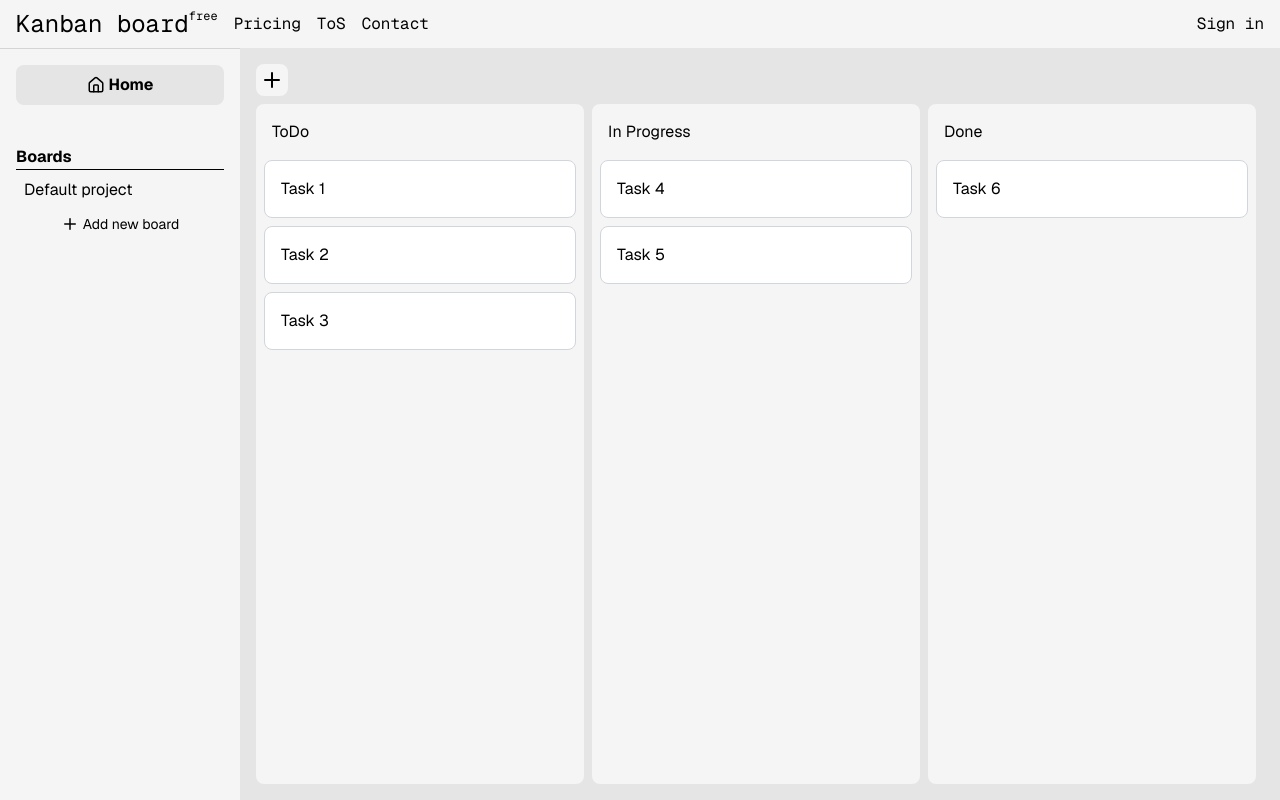
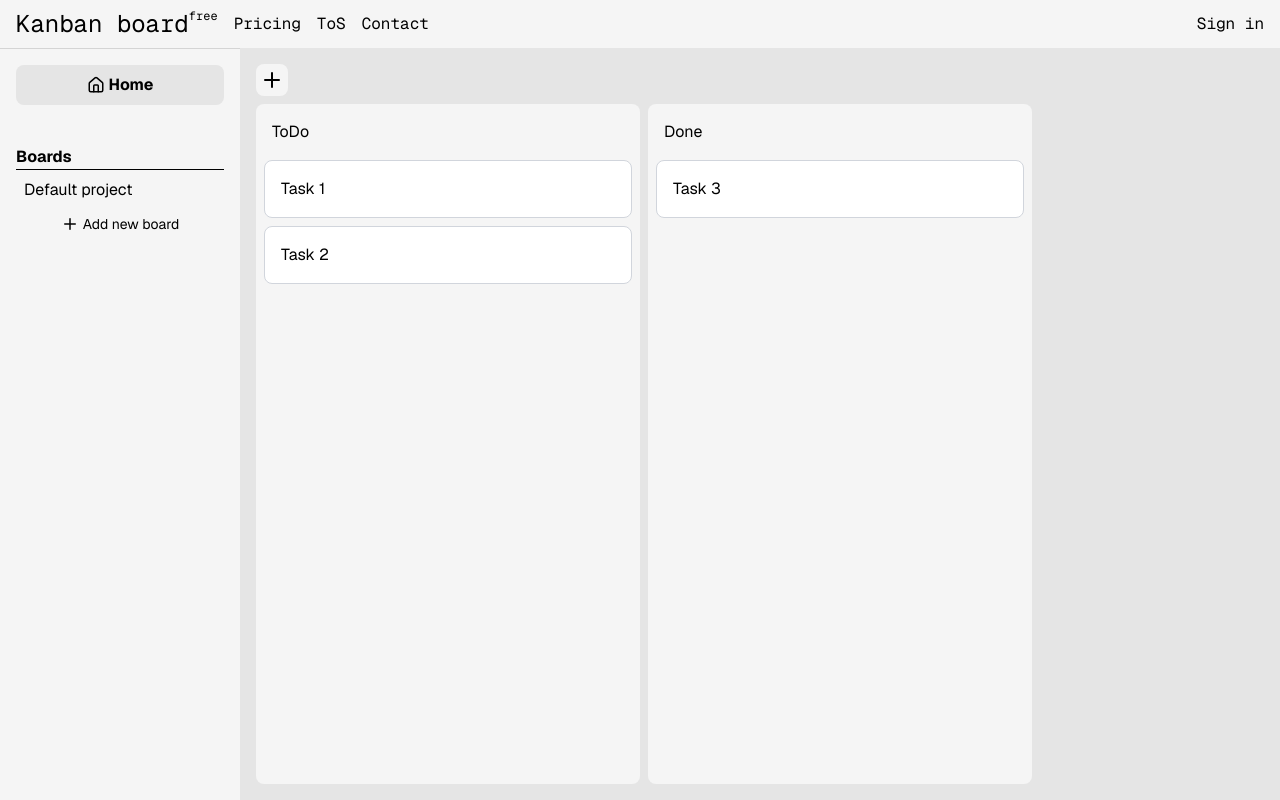
Before and after one commit to jonathanbackhed/kanban, a Next.js app in the folder client/: page /board in a window 1280 px wide. Built offline with nearby package versions, Linux system fonts and the light colour scheme.

Commit message:
feat: board saves to localstorage

```diff
--- a/client/app/(main)/board/page.tsx
+++ b/client/app/(main)/board/page.tsx
@@ -1,37 +1,29 @@
+"use client";
+
 import Board from "@/components/board/Board";
+import { getBoardLocalstorage } from "@/lib/utils";
 import { KanbanBoard } from "@/types/board";
+import { useEffect, useState } from "react";
 
-const data: KanbanBoard = {
+export default function FreeBoard() {
+  const [data, setData] = useState<KanbanBoard>();
+
+  useEffect(() => {
+    let board = getBoardLocalstorage();
+    if (!board) {
+      board = {
         id: "default",
-  title: "nameless",
+        title: "Default Board",
         data: [
           {
             id: "todo",
             title: "ToDo",
             items: [
               { id: "1", title: "Task 1", index: 0 },
-        { id: "2", title: "Task 2", text: "This is task 2!", index: 2 },
               {
-          id: "3",
-          title: "Task 3",
-          text: "Lorem ipsum dolor sit amet, consectetur adipiscing elit, sed do eiusmod tempor incididunt ut labore et dolore magna aliqua. Ut enim ad minim veniam, quis nostrud exercitation ullamco laboris nisi ut aliquip ex ea commodo consequat.",
-          index: 1,
-        },
-      ],
-    },
-    {
-      id: "inprogress",
-      title: "In Progress",
-      items: [
-        {
-          id: "4",
-          title: "Task 4",
-          text: "Task 4444444444444444444444444444444444444444444444444444444444",
-          index: 0,
-        },
-        {
-          id: "5",
-          title: "Task 5",
+                id: "2",
+                title: "Task 2",
+                text: "Lorem ipsum dolor sit amet, consectetur adipiscing elit, sed do eiusmod tempor incididunt ut labore et dolore magna aliqua.",
                 index: 1,
               },
             ],
@@ -39,15 +31,15 @@ const data: KanbanBoard = {
           {
             id: "done",
             title: "Done",
-      items: [{ id: "6", title: "Task 6", text: "Task 6666666", index: 0 }],
+            items: [{ id: "3", title: "Task 3", text: "This is task 3!", index: 0 }],
           },
         ],
       };
+    }
+    setData(board);
+  }, []);
 
-export default function FreeBoard() {
   return (
-    <div className="flex flex-1 flex-col space-y-8 overflow-auto bg-neutral-200">
-      <Board data={data} />
-    </div>
+    <div className="flex flex-1 flex-col space-y-8 overflow-auto bg-neutral-200">{data && <Board data={data} />}</div>
   );
 }
--- a/client/components/board/Board.tsx
+++ b/client/components/board/Board.tsx
@@ -1,6 +1,6 @@
 "use client";
 
-import { useState } from "react";
+import { useEffect, useState } from "react";
 import {
   DndContext,
   useSensor,
@@ -17,18 +17,23 @@ import Card from "./Card";
 import { arrayMove } from "@dnd-kit/sortable";
 import BoardControls from "./BoardControls";
 import { Column as ColumnType, KanbanBoard } from "@/types/board";
+import { setBoardLocalstorage } from "@/lib/utils";
 
 interface Props {
   data: KanbanBoard;
 }
 
 export default function Board({ data }: Props) {
+  const pointerSensor = useSensor(PointerSensor);
+  const touchSensor = useSensor(TouchSensor);
+  const sensors = useSensors(pointerSensor, touchSensor);
+
   const [board, setBoard] = useState<KanbanBoard>(data);
   const [activeId, setActiveId] = useState<string | null>(null);
 
-  const pointerSensor = useSensor(PointerSensor);
-  const touchSensor = useSensor(TouchSensor);
-  const sensors = useSensors(pointerSensor, touchSensor);
+  useEffect(() => {
+    setBoardLocalstorage(board);
+  }, [board]);
 
   const findColumnId = (id: string) => {
     return board.data.find((col) => col.id === id || col.items.some((item) => item.id === id))?.id;
@@ -58,7 +63,6 @@ export default function Board({ data }: Props) {
     setBoard((prev) => {
       const item = getItemById(active.id as string);
       if (!item) {
-        console.error("GET ITEM FAILED");
         return prev;
       }
 
--- /dev/null
+++ b/client/lib/utils.ts
@@ -0,0 +1,14 @@
+import { KanbanBoard } from "@/types/board";
+
+const key = "default-board";
+
+export const setBoardLocalstorage = (board: KanbanBoard) => {
+  localStorage.setItem(key, JSON.stringify(board));
+};
+
+export const getBoardLocalstorage = (): KanbanBoard | null => {
+  const board = localStorage.getItem(key);
+  if (!board) return null;
+
+  return JSON.parse(board);
+};
```
Lines whose indentation alone changed are shown as unchanged.
